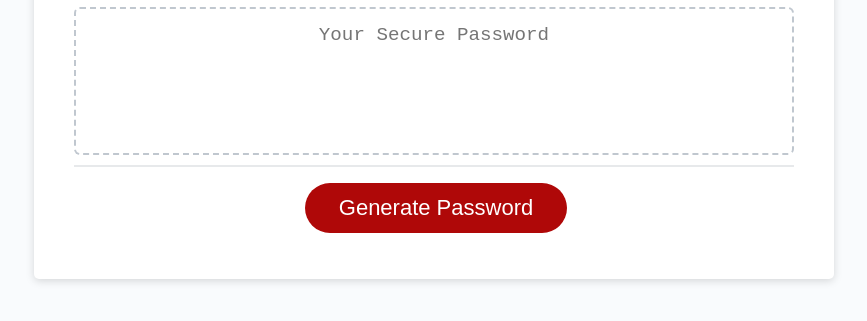
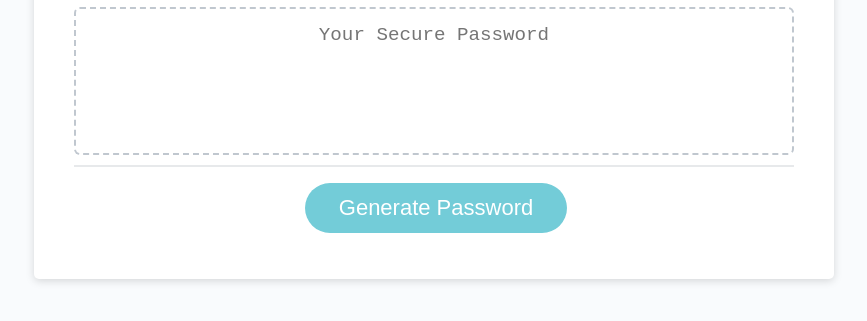
Before and after one commit to erikabeasley/PasswordGenerator, a plain HTML site: page index.html in a window 1280 px wide. Shown: the part 241-562 px from the top of the page, without its empty margins (206-1073 px from the left). Drawn offline with Linux system fonts and the light colour scheme.

Commit message:
update readme

```diff
--- a/style.css
+++ b/style.css
@@ -74,7 +74,7 @@ header {
 
 .btn {
   border: none;
-  background-color: hsl(360, 91%, 36%);
+  background-color: rgb(115, 204, 216);
   border-radius: 25px;
   box-shadow: rgba(0, 0, 0, 0.1) 0px 1px 6px 0px rgba(0, 0, 0, 0.2) 0px 1px 1px
     0px;
```
Also changed, not shown: assets/Password-Generator.PNG (added), 1 other file.
